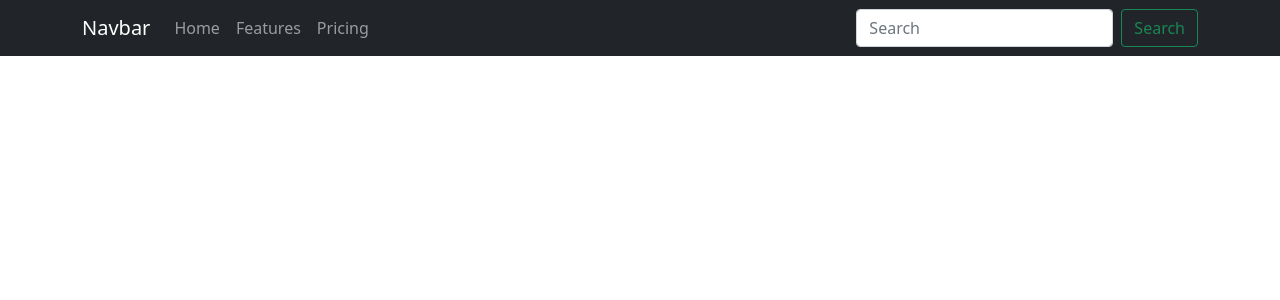
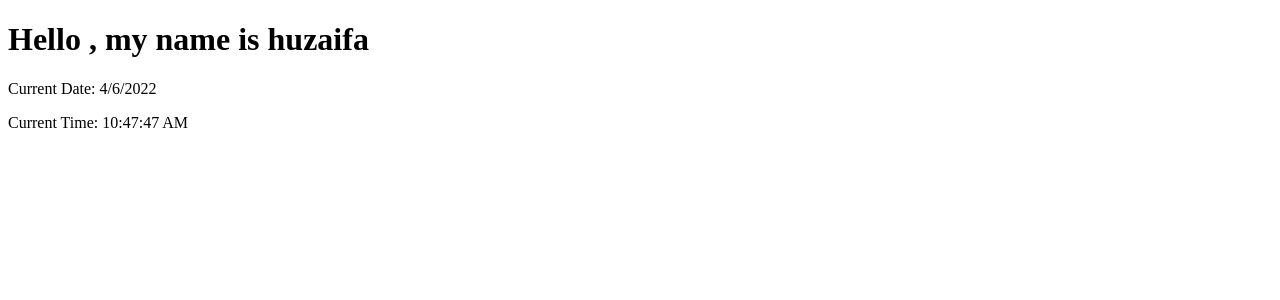
Before and after one commit to huzaifa25/React-Practice, a React (Create React App) app: page / in a window 1280 px wide. Shown: the top 300 px of the page. Built offline with nearby package versions, Linux system fonts and the light colour scheme.

Commit message:
first commit

```diff
--- a/src/App.js
+++ b/src/App.js
@@ -1,15 +1,36 @@
+import { useState } from 'react';
 import logo from './logo.svg';
 import './App.css';
-//import {Button} from 'react-bootstrap'
+import {BrowserRouter} from 'react-router-dom'
 import Header from './Header.js'
+import User from './User.js'
+import Register from './Register.js';
 function App() {
+  const [data,chngData]=useState("kami");
+  function apple(){
+
+
+  }
   return (
     <div className="App">
+      <BrowserRouter>
       <Header />
-     {/* <h1>Adnan is React Developer</h1> */}
+      <User names={"huzi"} email={"huzi25dec@gmail.com"} address={"karachi"}/>
+      <Register name={data} />
+      <button onClick={()=>{chngData("sid")}}>click me</button>
 
+      </BrowserRouter>
     </div>
   );
 }
 
+// function Ball(){
+//   return(
+//   <div>
+//     <h1>this component is  in app.js</h1>
+//   </div>
+//   );
+// }
+
+
 export default App;
--- a/src/Header.js
+++ b/src/Header.js
@@ -1,25 +1,20 @@
-import {Navbar,Nav,Container,Button,FormControl,Form} from 'react-bootstrap'
+import {Navbar,Nav} from 'react-bootstrap'
+import {Link} from 'react-router-dom'
+
 function Header(){
     return(
             <div>
               <Navbar bg="dark" variant="dark">
-    <Container>
                  <Navbar.Brand href="#home">Navbar</Navbar.Brand>
-    <Nav className="me-auto">
-      <Nav.Link href="#home">Home</Nav.Link>
-      <Nav.Link href="#features">Features</Nav.Link>
-      <Nav.Link href="#pricing">Pricing</Nav.Link>
+                   <Nav className="me-auto nav_bar_wrapper">
+
+                    <Nav.Link href="#features">Add Product</Nav.Link>
+                    <Nav.Link href="#pricing">Edit Product</Nav.Link>
+                    <Nav.Link href="#pricing">Login</Nav.Link>
+                    <Nav.Link href="#pricing">Register</Nav.Link>
+                    {/* <Link>Addd Product</Link> */}
                   </Nav>
-    <Form className="d-flex">
-        <FormControl
-          type="search"
-          placeholder="Search"
-          className="me-2"
-          aria-label="Search"
-        />
-        <Button variant="outline-success">Search</Button>
-      </Form>
-    </Container>
+
               </Navbar>
             </div>
   )
--- a/src/Register.js
+++ b/src/Register.js
@@ -1,8 +1,9 @@
-function Register()
+function Register(prop)
 {
+    console.log(prop)
     return(
         <div>
-            <h1>Register your self</h1>
+            <h1>Hello {prop.name}</h1>
         </div>
     )
 }
--- /dev/null
+++ b/src/User.js
@@ -0,0 +1,11 @@
+function User(props){
+    console.log(props)
+    return(
+        <div>
+            <h1>Hello {props.names}</h1>
+            <h1>Email: {props.email} {props.address}</h1>
+
+        </div>
+    )
+}
+export default User
--- a/src/index.js
+++ b/src/index.js
@@ -1,17 +1,14 @@
 import React from 'react';
-import ReactDOM from 'react-dom';
-import './index.css';
-import App from './App';
-import reportWebVitals from './reportWebVitals';
-import 'bootstrap/dist/css/bootstrap.min.css';
-ReactDOM.render(
-  <React.StrictMode>
-    <App />
-  </React.StrictMode>,
-  document.getElementById('root')
-);
+import ReactDom from'react-dom';
 
-// If you want to start measuring performance in your app, pass a function
-// to log results (for example: reportWebVitals(console.log))
-// or send to an analytics endpoint. Learn more: https://bit.ly/CRA-vitals
-reportWebVitals();
+const fname = "huzaifa";
+const CurrentDate = new Date().toLocaleDateString();
+const CurrentTime = new Date().toLocaleTimeString();
+ReactDom.render(
+  <>
+    <h1>Hello , my name is {fname}</h1>
+    <p>Current Date: {CurrentDate}</p>
+    <p>Current Time: {CurrentTime}</p>
+  </>,
+ document.getElementById('root')
+  );
```
Lines whose indentation alone changed are shown as unchanged.
